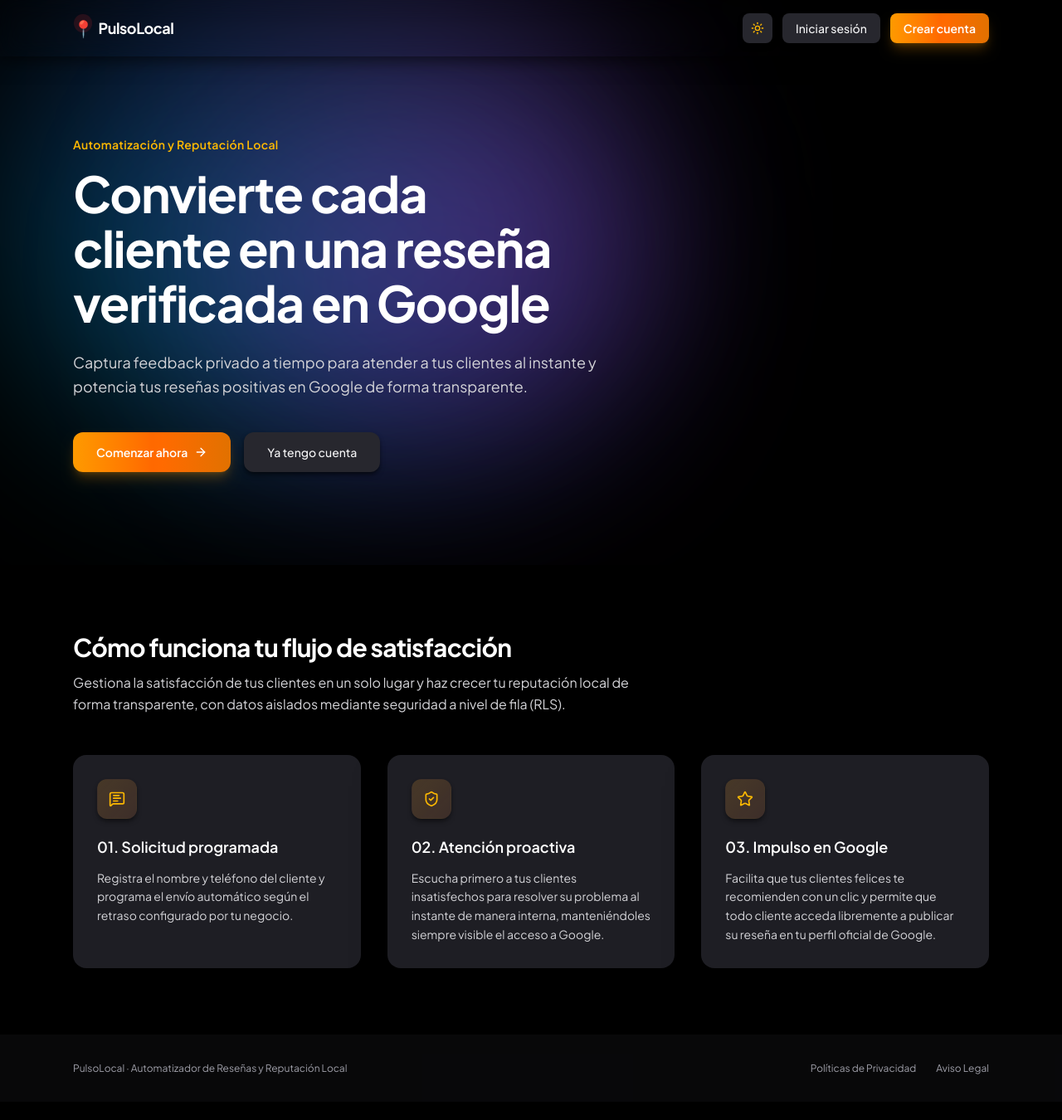
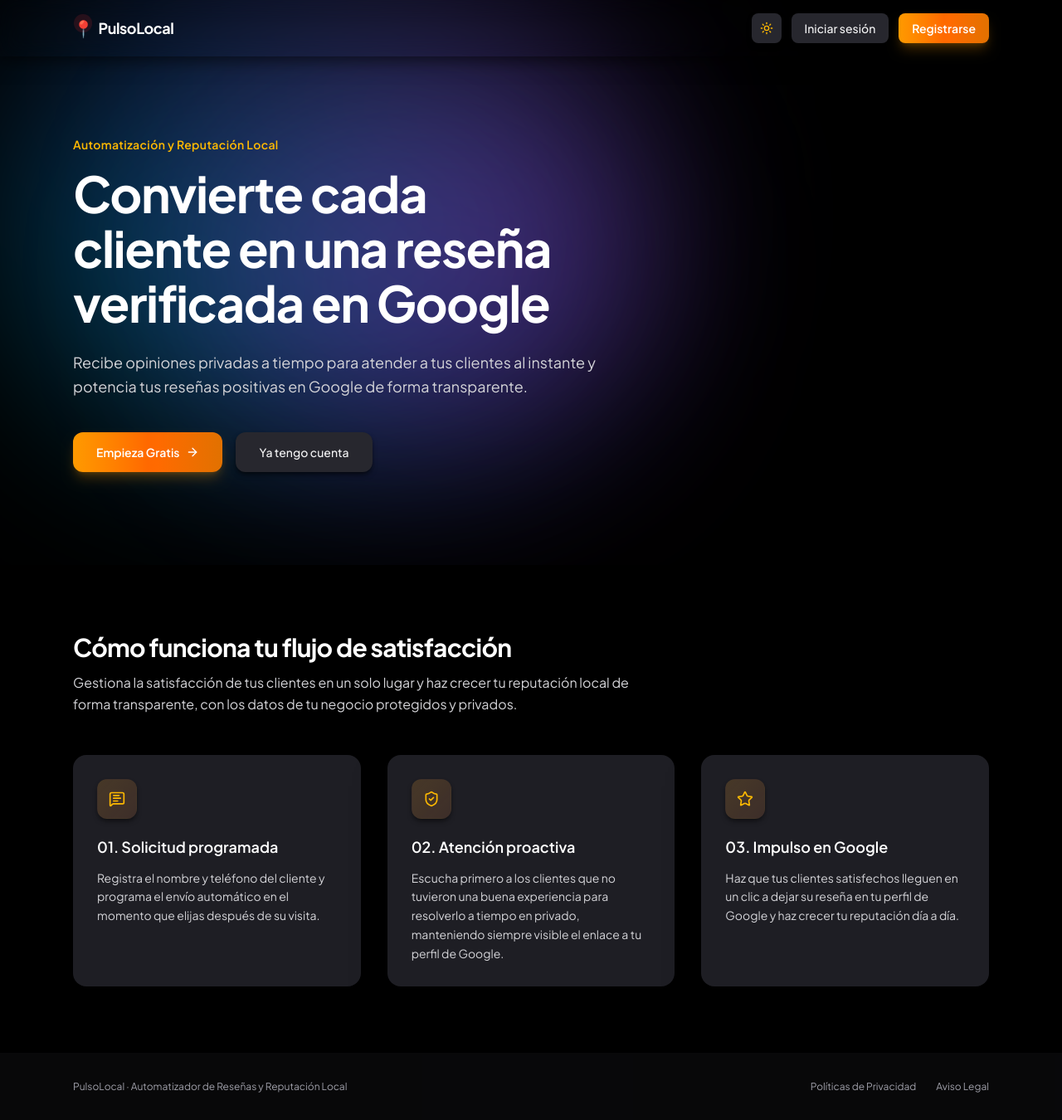
Before and after one commit to SilverFox1313/PulsoLocal, a Next.js app: page / in a window 1280 px wide. Shown: the whole page at 83% size. Before the commit the page ends 1328 px from the top, so only its background shows below. Built offline with nearby package versions, Linux system fonts and the light colour scheme; no server answers.

Commit message:
refactor: improve landing page copy and terminology
Update marketing messaging for better conversion and clarify security documentation for improved readability.

```diff
--- a/app/page.tsx
+++ b/app/page.tsx
@@ -43,7 +43,7 @@ export default async function HomePage() {
             </h1>
 
             <p className="mt-6 max-w-2xl text-base leading-relaxed text-slate-600 sm:text-lg dark:text-zinc-300">
-              Captura feedback privado a tiempo para atender a tus clientes al
+              Recibe opiniones privadas a tiempo para atender a tus clientes al
               instante y potencia tus reseñas positivas en Google de forma
               transparente.
             </p>
@@ -55,7 +55,7 @@ export default async function HomePage() {
                 className="inline-flex h-12 items-center justify-center gap-2 rounded-xl bg-gradient-to-r from-amber-500 via-orange-500 to-amber-600 px-7 text-sm font-semibold text-zinc-900 shadow-lg shadow-amber-500/25 transition-all hover:from-amber-400 hover:to-orange-500 dark:text-white whitespace-nowrap shrink-0"
               >
                 <span>
-                  {isAuthenticated ? 'Abrir mi panel' : 'Comenzar ahora'}
+                  {isAuthenticated ? 'Abrir mi panel' : 'Empieza Gratis'}
                 </span>
                 <ArrowRight className="h-4 w-4" aria-hidden="true" />
               </ActionLink>
@@ -85,8 +85,8 @@ export default async function HomePage() {
               </h2>
               <p className="mt-3 text-base leading-relaxed text-slate-600 dark:text-zinc-300">
                 Gestiona la satisfacción de tus clientes en un solo lugar y haz
-                crecer tu reputación local de forma transparente, con datos
-                aislados mediante seguridad a nivel de fila (RLS).
+                crecer tu reputación local de forma transparente, con los datos
+                de tu negocio protegidos y privados.
               </p>
             </div>
 
@@ -100,7 +100,7 @@ export default async function HomePage() {
                 </h3>
                 <p className="mt-3 text-sm leading-relaxed text-slate-600 dark:text-zinc-300">
                   Registra el nombre y teléfono del cliente y programa el envío
-                  automático según el retraso configurado por tu negocio.
+                  automático en el momento que elijas después de su visita.
                 </p>
               </div>
 
@@ -112,9 +112,9 @@ export default async function HomePage() {
                   02. Atención proactiva
                 </h3>
                 <p className="mt-3 text-sm leading-relaxed text-slate-600 dark:text-zinc-300">
-                  Escucha primero a tus clientes insatisfechos para resolver su
-                  problema al instante de manera interna, manteniéndoles siempre
-                  visible el acceso a Google.
+                  Escucha primero a los clientes que no tuvieron una buena experiencia
+                  para resolverlo a tiempo en privado, manteniendo siempre
+                  visible el enlace a tu perfil de Google.
                 </p>
               </div>
 
@@ -126,9 +126,9 @@ export default async function HomePage() {
                   03. Impulso en Google
                 </h3>
                 <p className="mt-3 text-sm leading-relaxed text-slate-600 dark:text-zinc-300">
-                  Facilita que tus clientes felices te recomienden con un clic y
-                  permite que todo cliente acceda libremente a publicar su
-                  reseña en tu perfil oficial de Google.
+                  Haz que tus clientes satisfechos lleguen en un clic a dejar su
+                  reseña en tu perfil de Google y haz crecer tu reputación día a
+                  día.
                 </p>
               </div>
             </div>
--- a/components/HomeHeader.tsx
+++ b/components/HomeHeader.tsx
@@ -71,7 +71,7 @@ export default function HomeHeader({
                 loadingText="Cargando..."
                 className="inline-flex h-9 items-center justify-center rounded-lg bg-gradient-to-r from-amber-500 via-orange-500 to-amber-600 px-4 text-sm font-semibold text-zinc-900 shadow-lg shadow-amber-500/25 transition-all hover:from-amber-400 hover:to-orange-500 dark:text-white whitespace-nowrap shrink-0"
               >
-                {isAuthenticated ? 'Ir al panel' : 'Crear cuenta'}
+                {isAuthenticated ? 'Ir al panel' : 'Registrarse'}
               </ActionLink>
             </>
           )}
@@ -120,7 +120,7 @@ export default function HomeHeader({
                   loadingText="Cargando..."
                   className="inline-flex h-11 w-full items-center justify-center rounded-lg bg-gradient-to-r from-amber-500 via-orange-500 to-amber-600 px-4 text-sm font-semibold text-zinc-900 shadow-md transition-all hover:from-amber-400 hover:to-orange-500 dark:text-white"
                 >
-                  {variant === 'login' ? 'Crear cuenta' : 'Iniciar sesión'}
+                  {variant === 'login' ? 'Registrarse' : 'Iniciar sesión'}
                 </ActionLink>
               </>
             ) : (
--- a/components/LandingFooter.tsx
+++ b/components/LandingFooter.tsx
@@ -105,7 +105,7 @@ export default function LandingFooter() {
                       2. Aislamiento y seguridad
                     </h3>
                     <p className="mt-1">
-                      Cada cuenta opera en un entorno aislado mediante políticas de seguridad a nivel de fila (Row Level Security), garantizando que únicamente el titular autenticado pueda consultar, editar o eliminar sus solicitudes y comentarios internos.
+                      Cada cuenta opera en un entorno protegido con aislamiento estricto de datos, garantizando que únicamente el titular autenticado pueda consultar, editar o eliminar sus solicitudes y comentarios internos.
                     </p>
                   </div>
                   <div>
```
